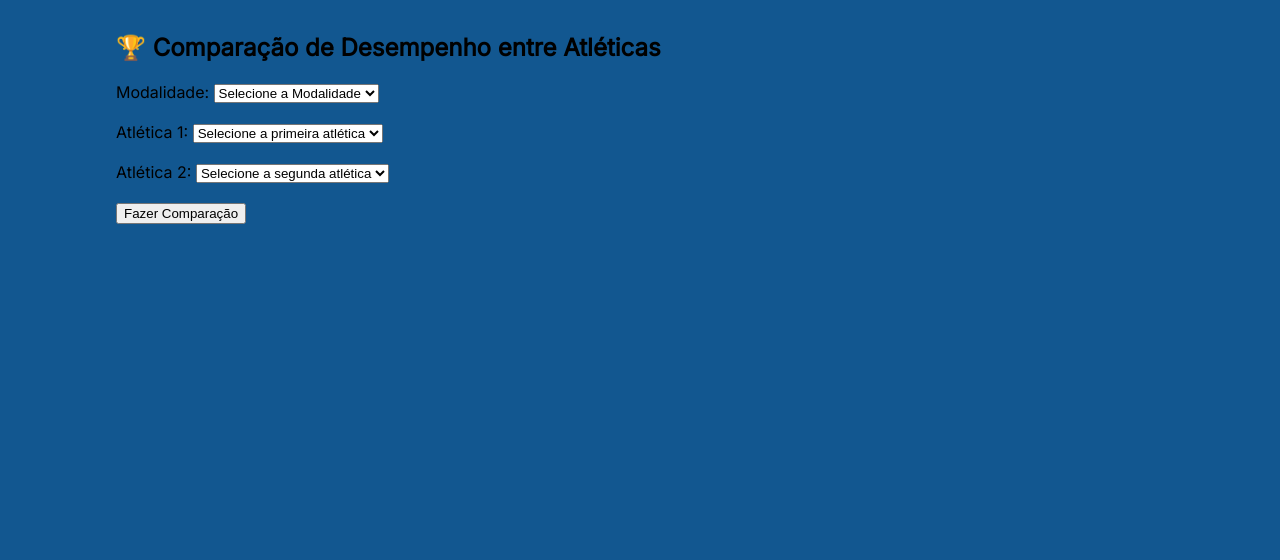
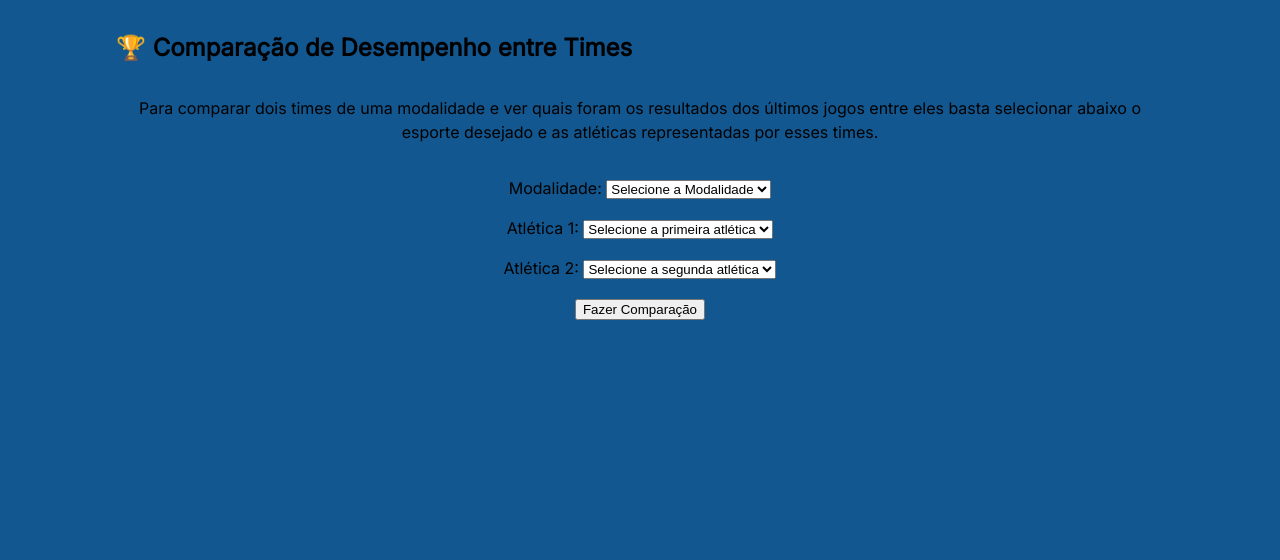
Before and after one commit to andreccassim-usp/USPlayers, a Django app: page /comparacao/ in a window 1280 px wide. Shown: the part 130-690 px from the top of the page. Run offline with Django 5.2, Linux system fonts and the light colour scheme; data that the repository does not hold is empty.

Commit message:
Página de comparação finalizada (com conteúdo, css, layout e botões de seleção)

```diff
--- a/static/style.css
+++ b/static/style.css
@@ -233,3 +233,11 @@ a:hover {
   justify-content: center;
   align-items: center;
 }
+
+.texto-comparacao {
+  display: flex;
+  flex-direction: column;
+  justify-content: center;
+  align-items: center;
+  text-align: center;
+}
--- a/templates/comparacao.html
+++ b/templates/comparacao.html
@@ -2,7 +2,9 @@
 
 {% block content %}
 
-    <h2>🏆 Comparação de Desempenho entre Atléticas</h2>
+    <h2>🏆 Comparação de Desempenho entre Times</h2>
+    <section class="texto-comparacao">
+        <p> Para comparar dois times de uma modalidade e ver quais foram os resultados dos últimos jogos entre eles basta selecionar abaixo o esporte desejado e as atléticas representadas por esses times. </p>
 
         <form method="GET" action="{% url 'comparacao' %}">
 
@@ -66,4 +68,5 @@
             {% endif %}
 
         </form>
+    </section>
 {% endblock content %}
```
Lines whose indentation alone changed are shown as unchanged.
